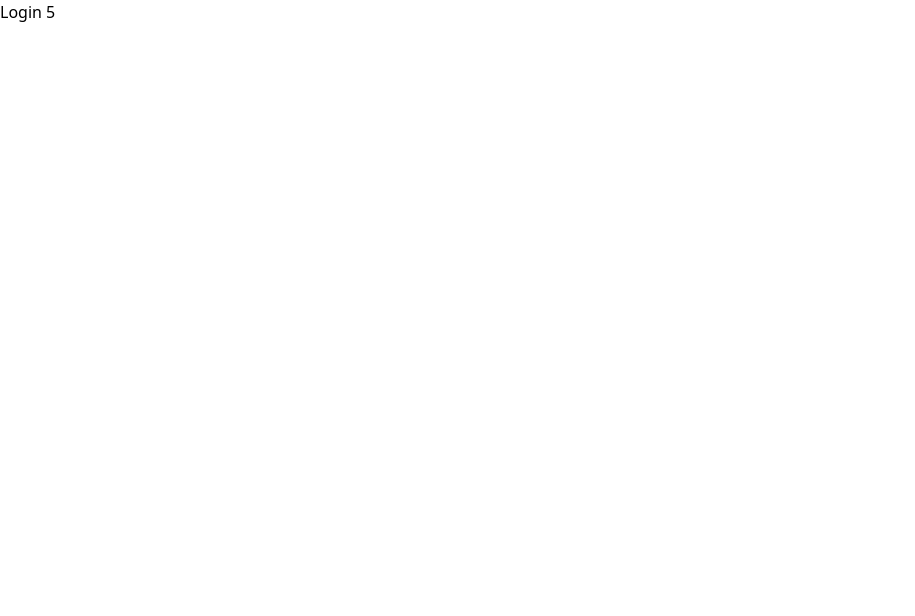
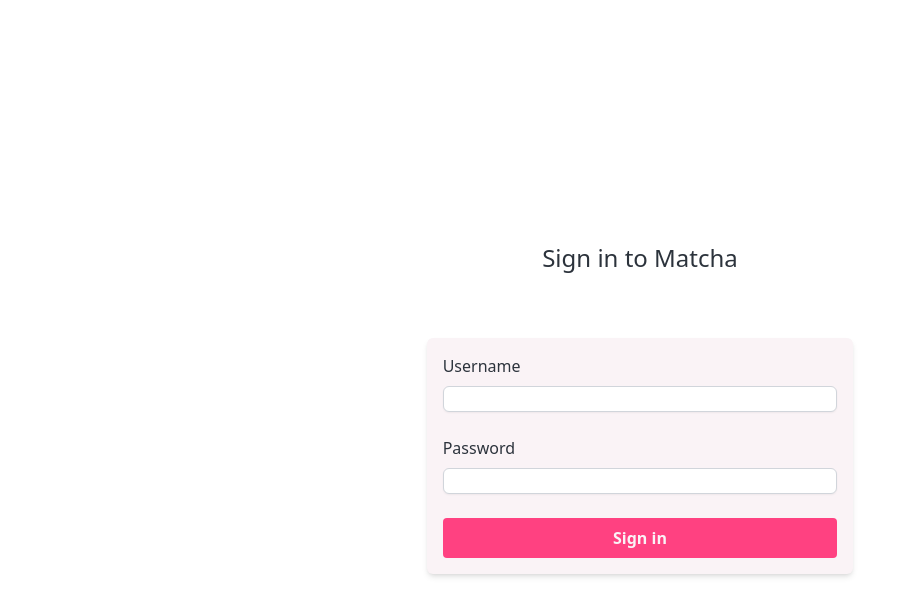
Before and after one commit to fyusuf-a/matcha, a Vue app in the folder frontend/: page /login in a window 1280 px wide. Shown: the top 616 px of the page, without its empty margins (0-915 px from the left). Built offline with nearby package versions, Linux system fonts and the light colour scheme.

Commit message:
feat(frontend): creates the design for the login page

```diff
--- a/frontend/src/style.css
+++ b/frontend/src/style.css
@@ -1,3 +1,46 @@
 @tailwind base;
 @tailwind components;
 @tailwind utilities;
+
+@layer base {
+  :root {
+    --color-light: 250 243 246;     /* #faf3f6 */
+    --color-lighter: 255 255 255;   /* #ffffff */
+    --color-dark: 44 51 60;         /* #2c333c */
+
+    --color-darker: 29 25 40;       /* #1d2328 */
+
+    --color-primary: 255 65 129;    /* #ff4181 */
+
+    --color-secondary: 244 143 179; /* #f48fb3 */
+    --color-secondary: 221 114 48; /* #dd7230 */
+  }
+
+  html {
+    @apply text-dark;
+    @apply bg-lighter;
+  }
+
+  h1 {
+    @apply text-4xl text-center my-4;
+  }
+
+  input {
+    @apply border border-gray-300 rounded-md shadow-sm w-full;
+  }
+
+  form {
+    @apply border-gray-300 bg-red-300 rounded-md shadow-md;
+    @apply flex flex-col space-y-6 items-center;
+  }
+}
+
+@layer components {
+  .btn {
+    @apply bg-dark text-light font-bold py-2 px-4 rounded;
+  }
+
+  .form-field {
+    @apply flex flex-col space-y-2 items-start w-full;
+  }
+}
--- a/frontend/src/views/LoginPage.vue
+++ b/frontend/src/views/LoginPage.vue
@@ -11,7 +11,24 @@
 </script>
 
 <template>
-  <div>
-    Login {{ id }}
+  <div class="flex h-screen">
+    <div class="m-auto w-1/3 h-fit">
+      <header>
+        <h1 class="text-2xl text-center pb-12">Sign in to Matcha</h1>
+      </header>
+      <main>
+        <form class="mx-auto p-4 bg-light font-darker">
+          <div class="form-field">
+            <label for="username">Username</label>
+            <input type="text" id="username" />
+          </div>
+          <div class="form-field">
+            <label for="password">Password</label>
+            <input type="password" id="password" />
+          </div>
+          <button type="submit" class="btn w-full bg-primary">Sign in</button>
+        </form>
+      </main>
+    </div>
   </div>
 </template>
--- a/frontend/tailwind.config.cjs
+++ b/frontend/tailwind.config.cjs
@@ -5,7 +5,17 @@
     "./src/**/*.{vue,js,ts,jsx,tsx}",
   ],
   theme: {
-    extend: {},
+    extend: {
+      colors: {
+        light: 'rgb(var(--color-light) / <alpha-value>)',
+        lighter: 'rgb(var(--color-lighter) / <alpha-value>)',
+        dark: 'rgb(var(--color-dark) / <alpha-value>)',
+        darker: 'rgb(var(--color-darker) / <alpha-value>)',
+        primary: 'rgb(var(--color-primary) / <alpha-value>)',
+        secondary: 'rgb(var(--color-secondary) / <alpha-value>)',
+        alert: 'rgb(var(--color-alert) / <alpha-value>)',
+      },
+    }
   },
   plugins: [],
 }
```
